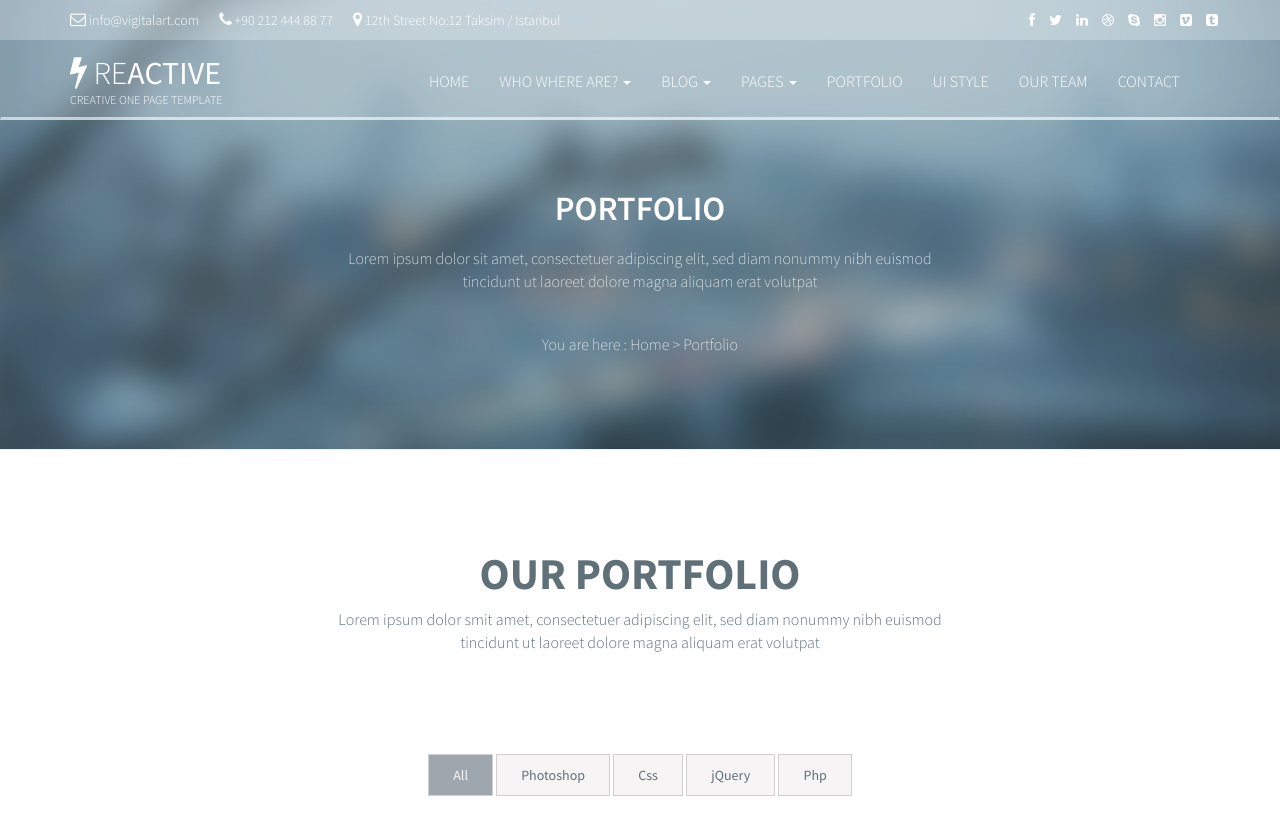
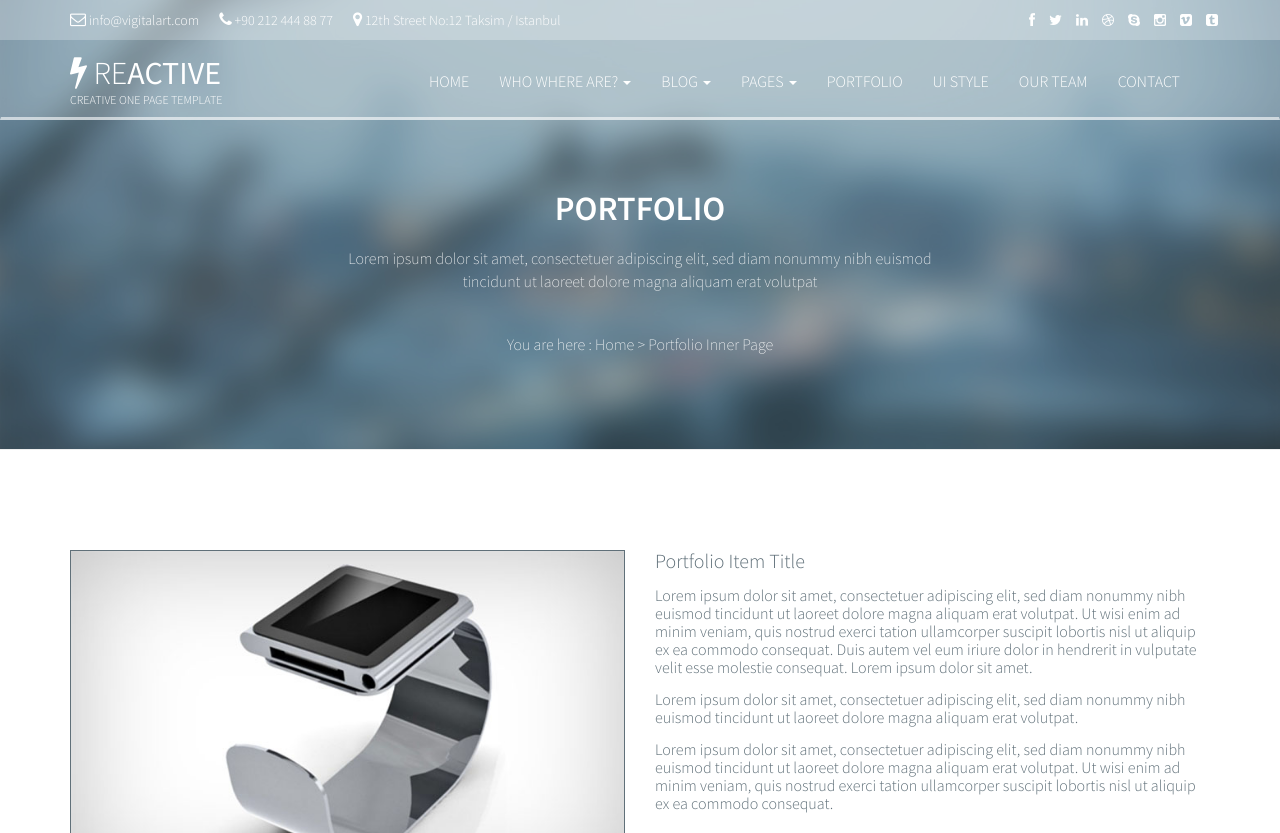
Before and after one commit to themeforest/html-reactive, a PHP site: page /portfolio.php in a window 1280 px wide. Shown: the top 833 px of the page. Run offline with PHP 8.4, Linux system fonts and the light colour scheme.

Commit message:
portfolio page updated

```diff
--- a/portfolio.php
+++ b/portfolio.php
@@ -7,29 +7,167 @@
         <h1 class="title">PORTFOLIO</h1>
         <p class="desc">Lorem ipsum dolor sit amet, consectetuer adipiscing elit, sed diam nonummy nibh euismod tincidunt ut laoreet dolore magna aliquam erat volutpat</p>
         <div class="navi">
-            You are here : <a href="index.html">Home</a>  > <a href="page.html">Portfolio</a>
+            You are here : <a href="index.html">Home</a>  > <a href="page.html">Portfolio Inner Page</a>
 
         </div>
     </div> <!-- /.container -->
 </div> <!-- /.opacity-black -->
 </section> <!-- /.page-header -->
 
+<style type="text/css">
+.porfolio-gallery .porfolio-gallery-bg {
+    position: relative;
+    height: auto;
+    position: relative;
+    height: 341px;
+}
+
+.porfolio-gallery .porfolio-gallery-bg img {
+    border: 1px solid #607079;
+    position: absolute;
+    display: none;
+}
+
+.porfolio-gallery .porfolio-gallery-thumb {
+    margin-top: 25px;
+}
+
+.porfolio-gallery .porfolio-gallery-thumb a {
+    margin-left: 25px;
+    float: left;
+    height: 78px;
+    width: 120px;
+}
+
+.porfolio-gallery .porfolio-gallery-thumb a:first-child {
+    margin-left: 0px;
+}
+
+.porfolio-gallery .porfolio-gallery-thumb a img {
+    height: inherit;
+    border: 1px solid #607079;
+    width: inherit;
+}
+
+.portfolio-detail {}
+
+.portfolio-detail .portfolio-detail-title {
+    color: #607079;
+    font-size: 20px;
+    font-weight: 300;
+    margin: 0px;
+    padding: 0px;
+}
+
+.portfolio-detail .portfolio-detail-context {
+    color: #607079;
+    font-size: 16px;
+    font-weight: 300;
+    margin: 0px;
+    margin-top: 14px;
+    padding: 0px;
+    line-height: 18px;
+}
+
+.portfolio-detail .portfolio-detail-sub-context {
+    color: #607079;
+    font-size: 16px;
+    font-weight: 300;
+    margin: 0px;
+    margin-top: 8px !important;
+    padding: 0px;
+}
+
+.portfolio-detail .portfolio-detail-sub-context.first {
+    margin-top: 48px !important;
+}
+
+.portfolio-detail .portfolio-detail-sub-context span {
+    font-weight: normal;
+}
+
+</style>
+
+<script type="text/javascript">
+var portfolioGallery = function(root) {
+    var me = this;
+    me.root = $(root);
+    var _init = function(element) {
+        var thumbs  = element.find(".porfolio-gallery-thumb"),
+        thumb       = thumbs.find("a"),
+        bgImgs      = $(".porfolio-gallery-bg"),
+        bgImg       = bgImgs.find("img");
+        bgImg.eq(0).fadeIn();
+        thumb.on('click',this,function(event){
+            event.preventDefault();
+            thisIndex = $(this).index();
+            bgImg.eq(thisIndex).siblings().fadeOut().end().fadeIn();
+        });
+    }
+
+    me.root.each(function(){
+        new _init( $(this) );
+    });
+}
+
+$(document).ready(function(){
+    new portfolioGallery(".porfolio-gallery");
+});
+</script>
 
 <div class="h100"></div>
 
 <section class="container">
+
+    <div class="row">
+        <div class="col-md-6">
+            <div class="porfolio-gallery">
+                <div class="porfolio-gallery-bg">
+                    <img src="img/portfolio/gallery-bg/1.jpg" class="img-responsive" alt="#">
+
+                    <img src="img/portfolio/gallery-bg/3.jpg" class="img-responsive" alt="#">
+                    <img src="img/portfolio/gallery-bg/4.jpg" class="img-responsive" alt="#">
+                    <img src="img/portfolio/gallery-bg/5.jpg" class="img-responsive" alt="#">
+
+                </div>
+
+                <div class="porfolio-gallery-thumb">
+                    <a href="#"><img src="img/portfolio/gallery-thumb/1.jpg" class="img-responsive" alt="#"></a>
+                    <a href="#"><img src="img/portfolio/gallery-thumb/2.jpg" class="img-responsive" alt="#"></a>
+                    <a href="#"><img src="img/portfolio/gallery-thumb/3.jpg" class="img-responsive" alt="#"></a>
+                    <a href="#"><img src="img/portfolio/gallery-thumb/4.jpg" class="img-responsive" alt="#"></a>
+                </div>
+
+            </div>
+        </div><!-- /.col-md-6 -->
+
+        <div class="col-md-6">
+
+            <div class="portfolio-detail">
+                <h3 class="portfolio-detail-title">Portfolio Item Title</h3>
+                <p class="portfolio-detail-context">Lorem ipsum dolor sit amet, consectetuer adipiscing elit, sed diam nonummy nibh euismod tincidunt ut laoreet dolore magna aliquam erat volutpat. Ut wisi enim ad minim veniam, quis nostrud exerci tation ullamcorper suscipit lobortis nisl ut aliquip ex ea commodo consequat. Duis autem vel eum iriure dolor in hendrerit in vulputate velit esse molestie consequat. Lorem ipsum dolor sit amet.</p>
+                <p class="portfolio-detail-context">Lorem ipsum dolor sit amet, consectetuer adipiscing elit, sed diam nonummy nibh euismod tincidunt ut laoreet dolore magna aliquam erat volutpat.</p>
+                <p class="portfolio-detail-context">Lorem ipsum dolor sit amet, consectetuer adipiscing elit, sed diam nonummy nibh euismod tincidunt ut laoreet dolore magna aliquam erat volutpat. Ut wisi enim ad minim veniam, quis nostrud exerci tation ullamcorper suscipit lobortis nisl ut aliquip ex ea commodo consequat.</p>
+
+                <p class="portfolio-detail-sub-context first"><span>Project Title:</span> Touch Watch</p>
+                <p class="portfolio-detail-sub-context"><span>Client Name:</span> Company Name Here</p>
+                <p class="portfolio-detail-sub-context"><span>Client Website:</span> www.company.com</p>
+                <p class="portfolio-detail-sub-context"><span>Team Members:</span> John Doe, Patrick Doe, Jenniffer John, Patrick Jeniffer</p>
+            </div>
+
+        </div><!-- /.col-md-6 -->
+
+    </div> <!-- /.row -->
+
     <div class="row">
         <div class="col-md-12">
+            <div class="content-line">
+                <h4><span class="active"><i class="fa fa-file"></i> Contact Us</h4>
+                <div class="triangle"></div>
+            </div>
 
 
-        <div class="content-header js-hide-me">
-        <h2>OUR PORTFOLIO</h2>
-        <p>Lorem ipsum dolor smit amet, consectetuer adipiscing elit, sed diam nonummy nibh euismod <br />tincidunt ut laoreet dolore magna aliquam erat volutpat</p>
-    </div> <!-- /.content-header -->
-    <div class="h80"></div>
-
-
-    <div class="text-center js-hide-me">
+      <div class="text-center js-hide-me">
         <a class="btn btn-default btn-filter selected" data-tag="">All</a>
 
         <a class="btn btn-default btn-filter" data-tag="photoshop">Photoshop</a>
@@ -46,7 +184,7 @@
 
 
     <div class="row">
-        <div class="col-md-3 col-xs-6 js-hide-me tag-box tag-php ">
+        <div class="col-md-4 col-xs-6 js-hide-me tag-box tag-php tag-jquery tag-css">
             <div class="portfolio image-hover img-blur-2">
                 <div class="opacity op-20 left" rel="tag-php">
                     <div class="buttons">
@@ -56,11 +194,11 @@
                         </div> <!-- /.buttons_in -->
                     </div> <!-- /.buttons -->
                 </div> <!-- /.opacity -->
-                <img src="img/portfolio/3.jpg" class="team-image img-responsive" alt="image title">
+                <img src="img/portfolio/portfolio-other-1.jpg" class="team-image img-responsive" alt="image title">
             </div>
             <span class="portfolio-description">Retro Style Camera</span>
         </div> <!-- /.col-md-3 -->
-        <div class="col-md-3 col-xs-6 js-hide-me tag-box tag-css">
+        <div class="col-md-4 col-xs-6 js-hide-me tag-box tag-css">
             <div class="portfolio image-hover img-blur-2">
                 <div class="opacity op-20 left" rel="tag-css">
                     <div class="buttons">
@@ -70,11 +208,11 @@
                         </div> <!-- /.buttons_in -->
                     </div> <!-- /.buttons -->
                 </div> <!-- /.opacity -->
-                <img src="img/portfolio/3.jpg" class="team-image img-responsive" alt="image title">
+                <img src="img/portfolio/portfolio-other-2.jpg" class="team-image img-responsive" alt="image title">
             </div>
             <span class="portfolio-description">Retro Style Camera</span>
         </div> <!-- /.col-md-3 -->
-        <div class="col-md-3 col-xs-6 js-hide-me tag-box tag-php">
+        <div class="col-md-4 col-xs-6 js-hide-me tag-box tag-php tag-photoshop">
             <div class="portfolio image-hover img-blur-2">
                 <div class="opacity op-20 left" rel="tag-php">
                     <div class="buttons">
@@ -84,81 +222,12 @@
                         </div> <!-- /.buttons_in -->
                     </div> <!-- /.buttons -->
                 </div> <!-- /.opacity -->
-                <img src="img/portfolio/3.jpg" class="team-image img-responsive" alt="image title">
-            </div>
-            <span class="portfolio-description">Retro Style Camera</span>
-        </div> <!-- /.col-md-3 -->
-        <div class="col-md-3 col-xs-6 js-hide-me tag-box tag-photoshop">
-            <div class="portfolio image-hover img-blur-2">
-                <div class="opacity op-20 left" rel="tag-photoshop">
-                    <div class="buttons">
-                        <div class="buttons_in">
-                            <a href="img/team-3.jpg" class="btn btn-theme-opacity btn-sm fancybox" title="JHON DOE &raquo; Grapchic Designer"><i class="fa fa-expand"></i> ZOOM</a>
-                            <a href="" class="btn btn-theme-opacity btn-sm"><i class="fa fa-eye"></i> VIEW</a>
-                        </div> <!-- /.buttons_in -->
-                    </div> <!-- /.buttons -->
-                </div> <!-- /.opacity -->
-                <img src="img/portfolio/3.jpg" class="team-image img-responsive" alt="image title">
-            </div>
-            <span class="portfolio-description">Retro Style Camera</span>
-        </div> <!-- /.col-md-3 -->
-        <div class="col-md-3 col-xs-6 js-hide-me tag-box tag-css">
-            <div class="portfolio image-hover img-blur-2">
-                <div class="opacity op-20 left" rel="tag-css">
-                    <div class="buttons">
-                        <div class="buttons_in">
-                            <a href="img/team-3.jpg" class="btn btn-theme-opacity btn-sm fancybox" title="JHON DOE &raquo; Grapchic Designer"><i class="fa fa-expand"></i> ZOOM</a>
-                            <a href="" class="btn btn-theme-opacity btn-sm"><i class="fa fa-eye"></i> VIEW</a>
-                        </div> <!-- /.buttons_in -->
-                    </div> <!-- /.buttons -->
-                </div> <!-- /.opacity -->
-                <img src="img/portfolio/3.jpg" class="team-image img-responsive" alt="image title">
-            </div>
-            <span class="portfolio-description">Retro Style Camera</span>
-        </div> <!-- /.col-md-3 -->
-        <div class="col-md-3 col-xs-6 js-hide-me tag-box tag-php">
-            <div class="portfolio image-hover img-blur-2">
-                <div class="opacity op-20 left" rel="tag-php">
-                    <div class="buttons">
-                        <div class="buttons_in">
-                            <a href="img/team-3.jpg" class="btn btn-theme-opacity btn-sm fancybox" title="JHON DOE &raquo; Grapchic Designer"><i class="fa fa-expand"></i> ZOOM</a>
-                            <a href="" class="btn btn-theme-opacity btn-sm"><i class="fa fa-eye"></i> VIEW</a>
-                        </div> <!-- /.buttons_in -->
-                    </div> <!-- /.buttons -->
-                </div> <!-- /.opacity -->
-                <img src="img/portfolio/3.jpg" class="team-image img-responsive" alt="image title">
-            </div>
-            <span class="portfolio-description">Retro Style Camera</span>
-        </div> <!-- /.col-md-3 -->
-        <div class="col-md-3 col-xs-6 js-hide-me tag-box tag-css">
-            <div class="portfolio image-hover img-blur-2">
-                <div class="opacity op-20 left" rel="tag-php">
-                    <div class="buttons">
-                        <div class="buttons_in">
-                            <a href="img/team-3.jpg" class="btn btn-theme-opacity btn-sm fancybox" title="JHON DOE &raquo; Grapchic Designer"><i class="fa fa-expand"></i> ZOOM</a>
-                            <a href="" class="btn btn-theme-opacity btn-sm"><i class="fa fa-eye"></i> VIEW</a>
-                        </div> <!-- /.buttons_in -->
-                    </div> <!-- /.buttons -->
-                </div> <!-- /.opacity -->
-                <img src="img/portfolio/3.jpg" class="team-image img-responsive" alt="image title">
-            </div>
-            <span class="portfolio-description">Retro Style Camera</span>
-        </div> <!-- /.col-md-3 -->
-        <div class="col-md-3 col-xs-6 js-hide-me tag-box tag-photoshop">
-            <div class="portfolio image-hover img-blur-2">
-                <div class="opacity op-20 left" rel="tag-php">
-                    <div class="buttons">
-                        <div class="buttons_in">
-                            <a href="img/team-3.jpg" class="btn btn-theme-opacity btn-sm fancybox" title="JHON DOE &raquo; Grapchic Designer"><i class="fa fa-expand"></i> ZOOM</a>
-                            <a href="" class="btn btn-theme-opacity btn-sm"><i class="fa fa-eye"></i> VIEW</a>
-                        </div> <!-- /.buttons_in -->
-                    </div> <!-- /.buttons -->
-                </div> <!-- /.opacity -->
-                <img src="img/portfolio/3.jpg" class="team-image img-responsive" alt="image title">
+                <img src="img/portfolio/portfolio-other-3.jpg" class="team-image img-responsive" alt="image title">
             </div>
             <span class="portfolio-description">Retro Style Camera</span>
         </div> <!-- /.col-md-3 -->
     </div> <!-- /.row -->
+
 
     <script>
     /* portfolio */
@@ -192,9 +261,12 @@
 
 
 
-        </div> <!-- /.co-md-12 -->
+
+        </div><!-- /.col-md-12 -->
     </div> <!-- /.row -->
+
 </section> <!-- /.container -->
 
+<div class="h100"></div>
 
 <?php include('footer.php'); ?>
```
Also changed, not shown: img/portfolio/gallery-bg/1.jpg (added), img/portfolio/gallery-bg/2.jpg (added), img/portfolio/gallery-bg/3.jpg (added), img/portfolio/gallery-bg/4.jpg (added), img/portfolio/gallery-bg/5.jpg (added), img/portfolio/gallery-thumb/1.jpg (added), img/portfolio/gallery-thumb/2.jpg (added), img/portfolio/gallery-thumb/3.jpg (added), img/portfolio/gallery-thumb/4.jpg (added), img/portfolio/gallery-thumb/5.jpg (added), img/portfolio/portfolio-other-1.jpg (added), img/portfolio/portfolio-other-2.jpg (added), img/portfolio/portfolio-other-3.jpg (added), index.php (line endings or trailing spaces).
